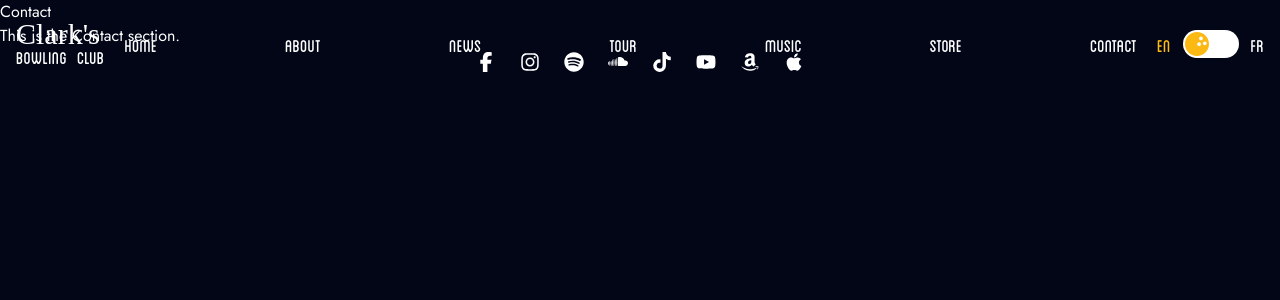
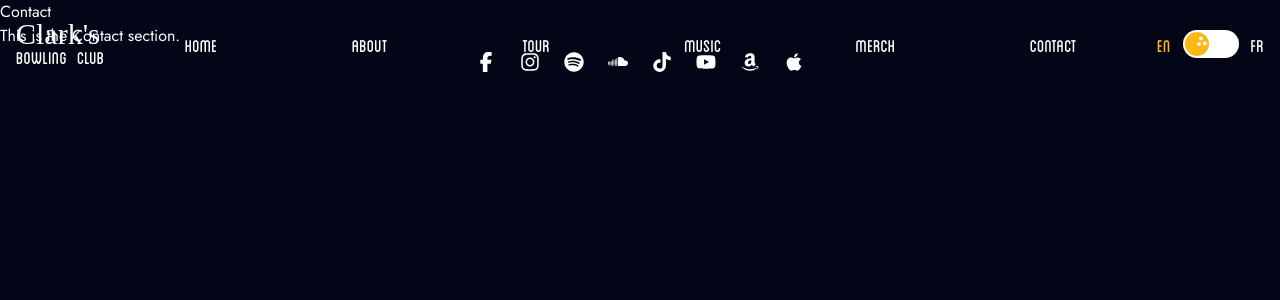
Before and after one commit to viatora/cbc-fe, a React (Vite) app: page /contact in a window 1280 px wide. Shown: the top 300 px of the page. Built offline with nearby package versions, Linux system fonts and the light colour scheme; a web font is replaced by a local one.

Commit message:
chore: import language context into Navbar.tsx and display links language accordingly

```diff
--- a/src/components/Header/Navbar.tsx
+++ b/src/components/Header/Navbar.tsx
@@ -1,31 +1,40 @@
 import { useState } from "react";
 import { Link } from "react-router-dom";
 import { FaBars, FaTimes } from "react-icons/fa";
+import { useLanguage } from "../../context/LanguageContext";
 
-const menuLinks = [
-  { linkAddress: "/", linkText: "Home" },
-  { linkAddress: "/about", linkText: "About" },
-  { linkAddress: "/news", linkText: "News" },
-  { linkAddress: "/tour", linkText: "Tour" },
-  { linkAddress: "/music", linkText: "Music" },
-  { linkAddress: "/store", linkText: "Store" },
-  { linkAddress: "/contact", linkText: "Contact" },
+interface MenuRoute {
+  path: string;
+  textEN: string;
+  textFR: string;
+}
+
+const menuRoutes: MenuRoute[] = [
+  { path: "/", textEN: "Home", textFR: "Accueil" },
+  { path: "/about", textEN: "About", textFR: "Bio" },
+  { path: "/tour", textEN: "Tour", textFR: "Tournée" },
+  { path: "/music", textEN: "Music", textFR: "Musique" },
+  { path: "/merch", textEN: "Merch", textFR: "Boutique" },
+  { path: "/contact", textEN: "Contact", textFR: "Contact" },
 ];
 
 export default function Navbar() {
   const [isMenuOpen, setIsMenuOpen] = useState(false);
+  const { isFrench } = useLanguage();
+
+  console.log("Navbar rendering, language:", isFrench ? "French" : "English");
 
   const toggleMenu = () => {
     setIsMenuOpen(!isMenuOpen);
   };
 
   return (
-    <nav className="md:relative ">
+    <nav className="md:relative">
       {/* Hamburger button (visible on small screens) */}
       <div className="md:hidden absolute right-6 top-5">
         <button
           onClick={toggleMenu}
-          className="text-white focus:outline-none"
+          className="text-white focus:outline-none focus:ring-2 focus:ring-clarks-orange focus:ring-offset-2 focus:ring-offset-transparent rounded-md p-1"
           aria-label="Toggle Menu"
         >
           {isMenuOpen ? <FaTimes size={24} /> : <FaBars size={24} />}
@@ -35,19 +44,16 @@ export default function Navbar() {
       <ul
         className={`${
           isMenuOpen ? "block" : "hidden"
-        } absolute h-full left-0 w-full bg-transparent md:justify-center md:flex md:gap-[10vw] list-none md:static text-center mt-10 md:mt-0`}
+        } absolute h-full left-0 w-full bg-transparent md:justify-between md:flex md:gap-[8vw] list-none md:static text-center mt-10 md:mt-0`}
       >
-        {menuLinks.map((menuLink) => (
-          <li
-            key={menuLink.linkAddress}
-            className="p-2 md:p-0 text-6xl md:text-2xl"
-          >
+        {menuRoutes.map((route) => (
+          <li key={route.path} className="p-2 md:p-0 text-6xl md:text-2xl">
             <Link
-              to={menuLink.linkAddress}
-              className="hover:text-[#FEBC12] font-[Blanch-Caps] text-center"
-              onClick={() => setIsMenuOpen(false)} // Close menu on link click (for mobile)
+              to={route.path}
+              className="hover:text-clarks-orange font-blanch text-center px-4 py-2 rounded-lg focus:outline-none focus:ring-2 focus:ring-clarks-orange focus:ring-offset-2 focus:ring-offset-transparent transition-colors"
+              onClick={() => setIsMenuOpen(false)}
             >
-              {menuLink.linkText}
+              {isFrench ? route.textFR : route.textEN}
             </Link>
           </li>
         ))}
```
